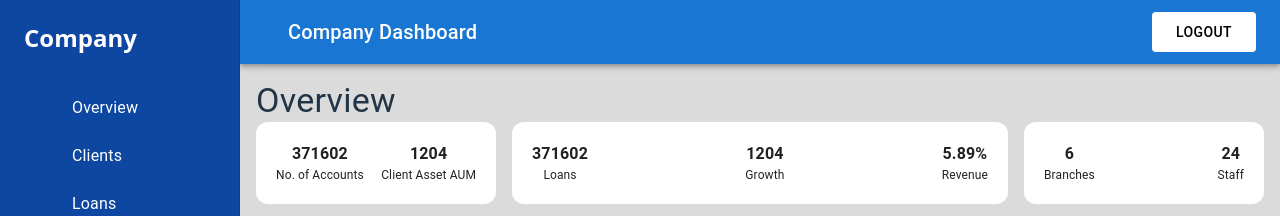
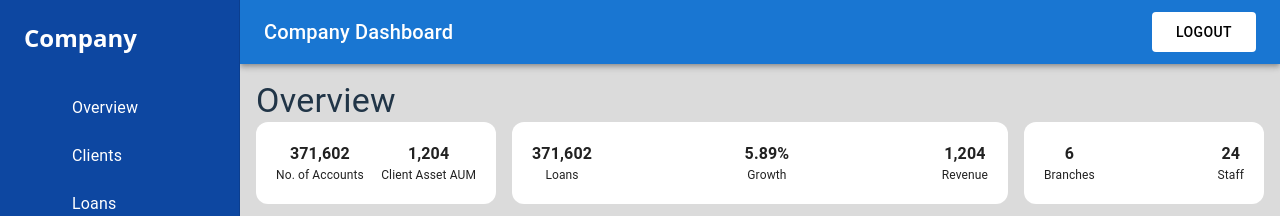
Before and after one commit to luthfansmt/assesment-mirae-luthfan, a React (Vite) app: page / in a window 1280 px wide. Shown: the top 216 px of the page. Built offline with nearby package versions, Linux system fonts and the light colour scheme; sample sign-in values are in the browser's storage; some icons are missing.

Commit message:
update code

```diff
--- a/src/components/Layout.tsx
+++ b/src/components/Layout.tsx
@@ -15,7 +15,7 @@ export default function Layout({ children }: { children: React.ReactNode }) {
       <Box sx={{ flexGrow: 1 }}>
         <AppBar position="static">
           <Toolbar>
-            <Typography variant="h6" pl={3}>Company Dashboard</Typography>
+            <Typography variant="h6" className="title-header">Company Dashboard</Typography>
             <Box sx={{ flexGrow: 1 }} />
             <Button
               onClick={handleLogout}
--- a/src/components/Sidebar.tsx
+++ b/src/components/Sidebar.tsx
@@ -53,6 +53,7 @@ const Sidebar = () => {
           {/* Tombol menu untuk mobile */}
             <IconButton
             onClick={() => setMobileOpen(true)}
+            className="menu-button"
             sx={{
               position: "absolute",
               top: 10,
--- a/src/index.css
+++ b/src/index.css
@@ -66,3 +66,9 @@ button:focus-visible {
     background-color: #f9f9f9;
   }
 }
+
+@media screen and (max-width: 1000px) {
+  .title-header {
+    padding-left: 8%;
+  }
+}
--- a/src/pages/Dashboard.tsx
+++ b/src/pages/Dashboard.tsx
@@ -28,11 +28,11 @@ export default function Dashboard() {
             <Grid size={{xs:12, sm:3}} pb={2}>
                 <Card sx={{...styles.card, ...styles.space}}>
                     <Box>
-                        <Typography textAlign={'center'} fontWeight={'bold'}>{data?.summary.clients}</Typography>
+                        <Typography textAlign={'center'} fontWeight={'bold'}>{data?.summary.clients.toLocaleString()}</Typography>
                         <Typography textAlign={'center'} fontSize={12}>No. of Accounts</Typography>
                     </Box>
                     <Box>
-                        <Typography textAlign={'center'} fontWeight={'bold'}>{data?.summary.revenue}</Typography>
+                        <Typography textAlign={'center'} fontWeight={'bold'}>{data?.summary.revenue.toLocaleString()}</Typography>
                         <Typography textAlign={'center'} fontSize={12}>Client Asset AUM</Typography>
                     </Box>
                 </Card>
@@ -40,15 +40,15 @@ export default function Dashboard() {
             <Grid size={{xs:12, sm:6}} pb={2}>
                 <Card sx={{...styles.card, ...styles.space}}>
                     <Box>
-                        <Typography textAlign={'center'} fontWeight={'bold'}>{data?.summary.clients}</Typography>
+                        <Typography textAlign={'center'} fontWeight={'bold'}>{data?.summary.clients.toLocaleString()}</Typography>
                         <Typography textAlign={'center'} fontSize={12}>Loans</Typography>
                     </Box>
                     <Box>
-                        <Typography textAlign={'center'} fontWeight={'bold'}>{data?.summary.revenue}</Typography>
+                        <Typography textAlign={'center'} fontWeight={'bold'}>{data?.summary.growth}</Typography>
                         <Typography textAlign={'center'} fontSize={12}>Growth</Typography>
                     </Box>
                     <Box>
-                        <Typography textAlign={'center'} fontWeight={'bold'}>{data?.summary.growth}</Typography>
+                        <Typography textAlign={'center'} fontWeight={'bold'}>{data?.summary.revenue.toLocaleString()}</Typography>
                         <Typography textAlign={'center'} fontSize={12}>Revenue</Typography>
                     </Box>
                 </Card>
@@ -56,11 +56,11 @@ export default function Dashboard() {
             <Grid size={{xs:12, sm:3}} pb={2}>
                 <Card sx={{...styles.card, ...styles.space}}>
                     <Box>
-                        <Typography textAlign={'center'} fontWeight={'bold'}>{data?.summary.branches}</Typography>
+                        <Typography textAlign={'center'} fontWeight={'bold'}>{data?.summary.branches.toLocaleString()}</Typography>
                         <Typography textAlign={'center'} fontSize={12}>Branches</Typography>
                     </Box>
                     <Box>
-                        <Typography textAlign={'center'} fontWeight={'bold'}>{data.summary.staff}</Typography>
+                        <Typography textAlign={'center'} fontWeight={'bold'}>{data.summary.staff.toLocaleString()}</Typography>
                         <Typography textAlign={'center'} fontSize={12}>Staff</Typography>
                     </Box>
                 </Card>
--- a/src/pages/Login.tsx
+++ b/src/pages/Login.tsx
@@ -1,6 +1,7 @@
 import { useState } from "react";
 import { Box, Button, Paper, TextField, Typography } from "@mui/material";
 import { useNavigate } from "react-router-dom";
+import LogoMirae from '../assets/logo.jpeg';
 
 export default function Login() {
   const [username, setUsername] = useState("");
@@ -22,9 +23,7 @@ export default function Login() {
     <center>
     <Box display="flex" justifyContent="center" alignItems="center" height="100vh">
       <Paper sx={{ p: 4, width: 300 }}>
-        <Typography fontWeight={'bold'} variant="h6" align="center" gutterBottom>
-            Mirae Assesment
-        </Typography>
+        <img src={LogoMirae} alt="Logo" style={{ display: 'block', margin: '0 auto 20px', maxWidth: '100px' }} />
         <Typography variant="h5" gutterBottom>
             Login
         </Typography>
```
Also changed, not shown: src/components/Header.tsx (deleted, +0 -11 lines), src/assets/Logo.jpeg (added).
